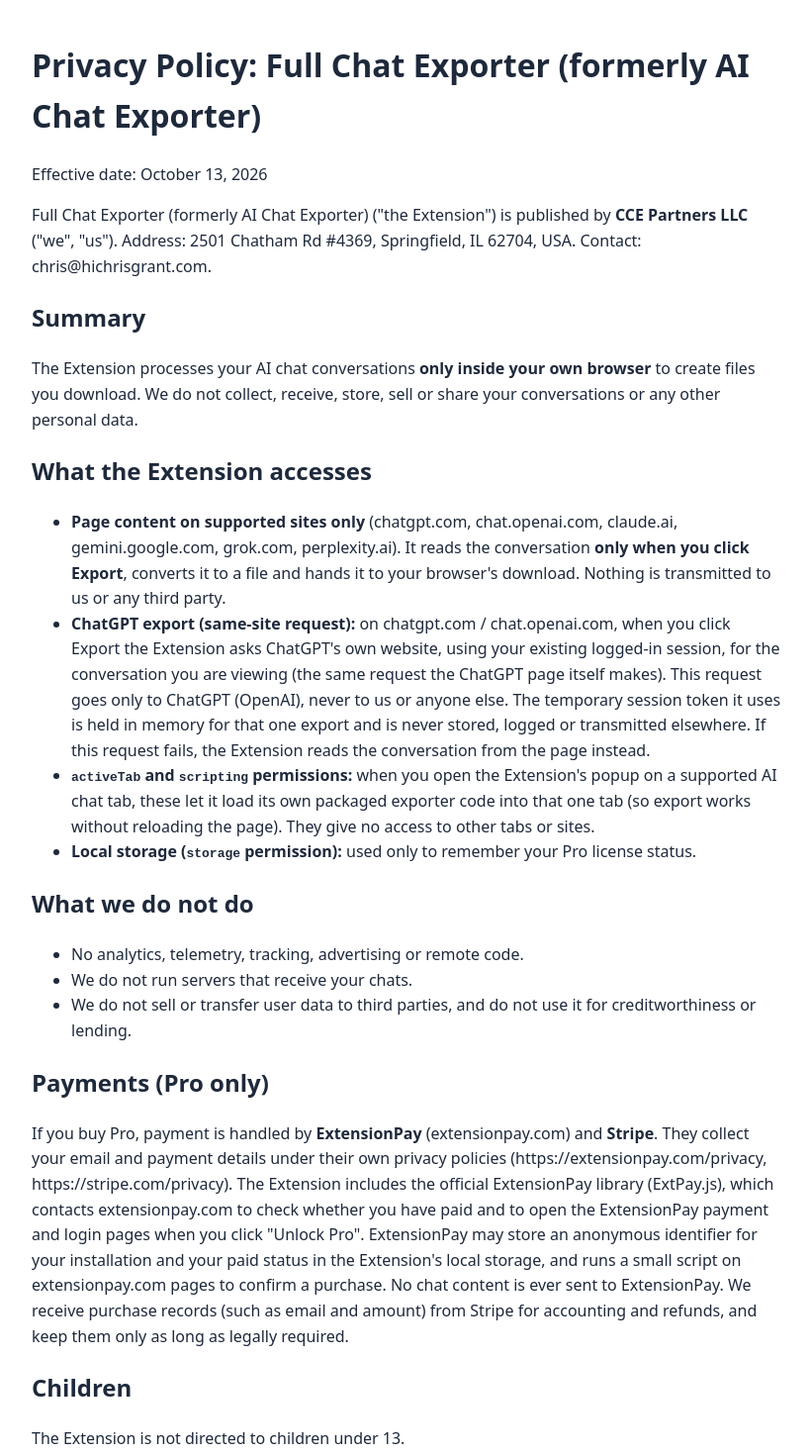
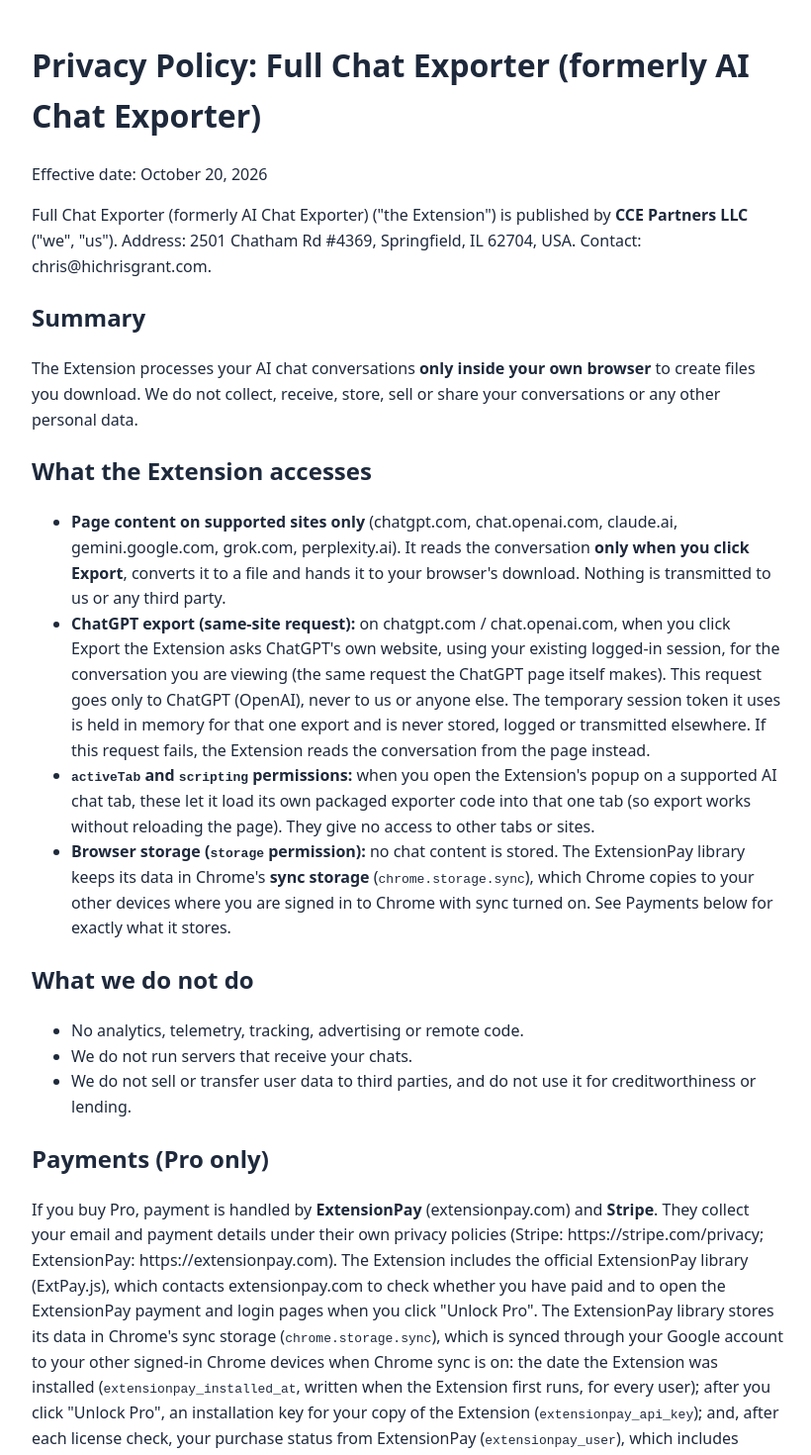
Before and after one commit to chrisgrant303/ai-chat-exporter, a plain HTML site: page index.html in a window 1280 px wide. Shown: the top 1470 px of the page at 99% size, without its empty margins (228-1048 px from the left). Drawn offline with Linux system fonts and the light colour scheme.

Commit message:
Privacy policy: ExtensionPay data is kept in chrome.storage.sync
Correct the storage description: the bundled ExtPay.js 3.1.2 stores the install date,
the installation key and the purchase status (including the checkout email) in
chrome.storage.sync, not local storage. Remove the dead extensionpay.com/privacy link.

```diff
--- a/index.html
+++ b/index.html
@@ -4,7 +4,7 @@
 <style>body{font-family:system-ui,sans-serif;max-width:760px;margin:40px auto;padding:0 20px;line-height:1.6;color:#1e293b}a{color:#2563eb}</style>
 </head><body>
 <h1>Privacy Policy: Full Chat Exporter (formerly AI Chat Exporter)</h1>
-<p>Effective date: October 13, 2026</p>
+<p>Effective date: October 20, 2026</p>
 <p>Full Chat Exporter (formerly AI Chat Exporter) ("the Extension") is published by <strong>CCE Partners LLC</strong> ("we", "us"). Address: 2501 Chatham Rd #4369, Springfield, IL 62704, USA. Contact: chris@hichrisgrant.com.</p>
 <h2>Summary</h2>
 <p>The Extension processes your AI chat conversations <strong>only inside your own browser</strong> to create files you download. We do not collect, receive, store, sell or share your conversations or any other personal data.</p>
@@ -13,7 +13,7 @@
 <li><strong>Page content on supported sites only</strong> (chatgpt.com, chat.openai.com, claude.ai, gemini.google.com, grok.com, perplexity.ai). It reads the conversation <strong>only when you click Export</strong>, converts it to a file and hands it to your browser's download. Nothing is transmitted to us or any third party.</li>
 <li><strong>ChatGPT export (same-site request):</strong> on chatgpt.com / chat.openai.com, when you click Export the Extension asks ChatGPT's own website, using your existing logged-in session, for the conversation you are viewing (the same request the ChatGPT page itself makes). This request goes only to ChatGPT (OpenAI), never to us or anyone else. The temporary session token it uses is held in memory for that one export and is never stored, logged or transmitted elsewhere. If this request fails, the Extension reads the conversation from the page instead.</li>
 <li><strong><code>activeTab</code> and <code>scripting</code> permissions:</strong> when you open the Extension's popup on a supported AI chat tab, these let it load its own packaged exporter code into that one tab (so export works without reloading the page). They give no access to other tabs or sites.</li>
-<li><strong>Local storage (<code>storage</code> permission):</strong> used only to remember your Pro license status.</li>
+<li><strong>Browser storage (<code>storage</code> permission):</strong> no chat content is stored. The ExtensionPay library keeps its data in Chrome's <strong>sync storage</strong> (<code>chrome.storage.sync</code>), which Chrome copies to your other devices where you are signed in to Chrome with sync turned on. See Payments below for exactly what it stores.</li>
 </ul>
 <h2>What we do not do</h2>
 <ul>
@@ -22,7 +22,7 @@
 <li>We do not sell or transfer user data to third parties, and do not use it for creditworthiness or lending.</li>
 </ul>
 <h2>Payments (Pro only)</h2>
-<p>If you buy Pro, payment is handled by <strong>ExtensionPay</strong> (extensionpay.com) and <strong>Stripe</strong>. They collect your email and payment details under their own privacy policies (https://extensionpay.com/privacy, https://stripe.com/privacy). The Extension includes the official ExtensionPay library (ExtPay.js), which contacts extensionpay.com to check whether you have paid and to open the ExtensionPay payment and login pages when you click "Unlock Pro". ExtensionPay may store an anonymous identifier for your installation and your paid status in the Extension's local storage, and runs a small script on extensionpay.com pages to confirm a purchase. No chat content is ever sent to ExtensionPay. We receive purchase records (such as email and amount) from Stripe for accounting and refunds, and keep them only as long as legally required.</p>
+<p>If you buy Pro, payment is handled by <strong>ExtensionPay</strong> (extensionpay.com) and <strong>Stripe</strong>. They collect your email and payment details under their own privacy policies (Stripe: https://stripe.com/privacy; ExtensionPay: https://extensionpay.com). The Extension includes the official ExtensionPay library (ExtPay.js), which contacts extensionpay.com to check whether you have paid and to open the ExtensionPay payment and login pages when you click "Unlock Pro". The ExtensionPay library stores its data in Chrome's sync storage (<code>chrome.storage.sync</code>), which is synced through your Google account to your other signed-in Chrome devices when Chrome sync is on: the date the Extension was installed (<code>extensionpay_installed_at</code>, written when the Extension first runs, for every user); after you click "Unlock Pro", an installation key for your copy of the Extension (<code>extensionpay_api_key</code>); and, after each license check, your purchase status from ExtensionPay (<code>extensionpay_user</code>), which includes whether and when you paid and the email address you used at checkout. It uses local storage only if sync storage is unavailable. ExtensionPay also runs a small script on extensionpay.com pages to confirm a purchase. No chat content is ever sent to ExtensionPay. We receive purchase records (such as email and amount) from Stripe for accounting and refunds, and keep them only as long as legally required.</p>
 <h2>Children</h2>
 <p>The Extension is not directed to children under 13.</p>
 <h2>Changes</h2>
```
